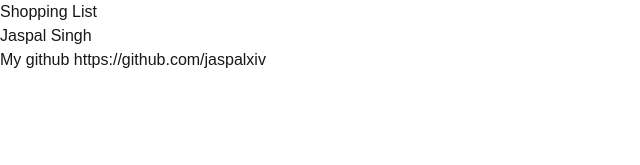
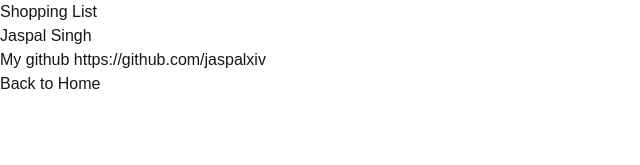
Before and after one commit to jaspalxiv/cprg306-assignments, a Next.js app: page /week-2 in a window 1280 px wide. Shown: the top 165 px of the page, without its empty margins (0-640 px from the left). Built offline with nearby package versions, Linux system fonts and the light colour scheme.

Commit message:
Added back to home button

```diff
--- a/app/week-2/page.js
+++ b/app/week-2/page.js
@@ -1,9 +1,12 @@
 import StudentInfo from "./student-info";
+import Link  from "next/link";
+
 export default function Page() {
     return (
       <main>
         <h1>Shopping List</h1>
         <StudentInfo />
+        <Link href={"/"}>Back to Home</Link>
       </main>
     );
   }
```
